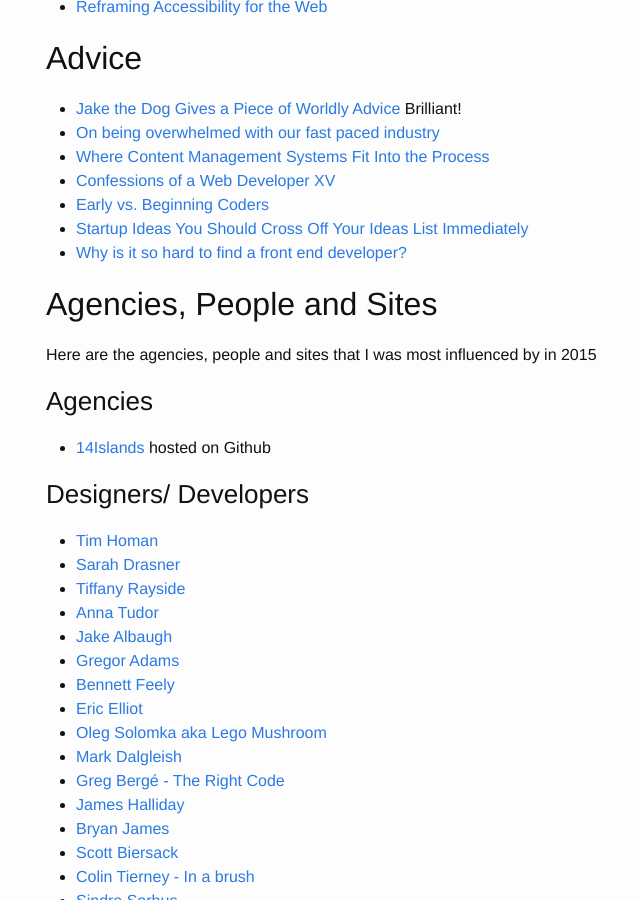
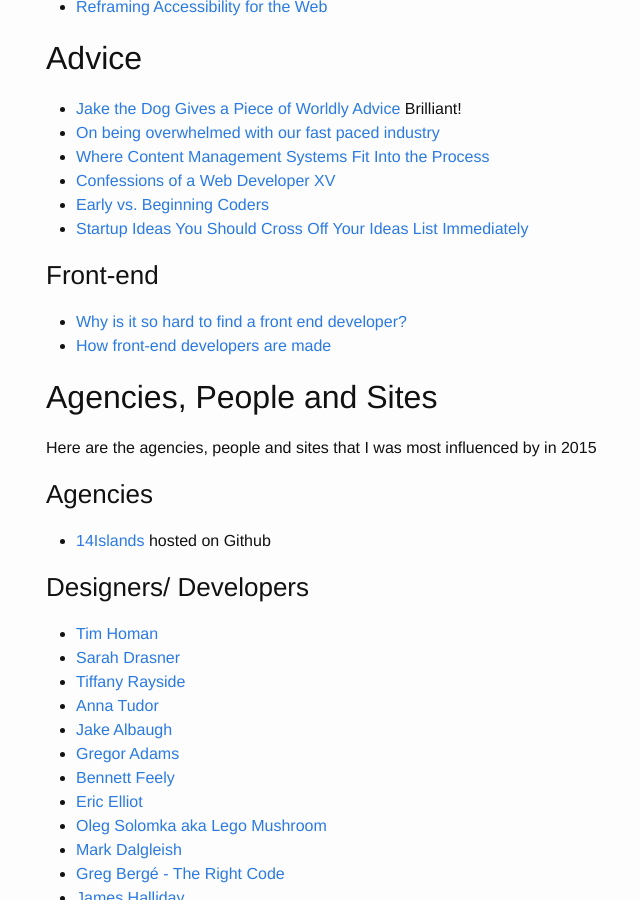
Before and after one commit to brownerd/brownerd.github.io, a Jekyll site: the page built from _posts/2015-01-01-reading-list-2015.md, in a window 1280 px wide and 900 px high, scrolled down 307 px. Shown: the whole window, without its empty margins (224-864 px from the left). Built offline with Jekyll 4.4.1, drawn with Linux system fonts in a browser that asks for light colours; emoji names are drawn with the system emoji font; some of the changed text lies outside the part shown.

Commit message:
front end stuff

```diff
--- a/_posts/2015-01-01-reading-list-2015.md
+++ b/_posts/2015-01-01-reading-list-2015.md
@@ -17,7 +17,11 @@ This is a running list of all the articles I read during 2015 that I want to rem
 - [Confessions of a Web Developer XV](http://davidwalsh.name/confessions-xv)
 - [Early vs. Beginning Coders](http://zedshaw.com/2015/06/16/early-vs-beginning-coders/)
 - [Startup Ideas You Should Cross Off Your Ideas List Immediately](http://ilikekillnerds.com/2015/10/startup-ideas-you-should-cross-off-your-ideas-list-immediately/)
+
+### Front-end
 - [Why is it so hard to find a front end developer?](https://medium.com/creative-business/why-is-it-so-hard-to-find-a-front-end-developer-cb92848a7c6f)
+- [How front-end developers are made](https://frontendmasters.gitbooks.io/front-end-handbook/content/practice/making-fd.html)
+
 
 
 ## Agencies, People and Sites
```
Also changed, not shown: other parts of _posts/2015-01-01-reading-list-2015.md (+6 -0 lines).
